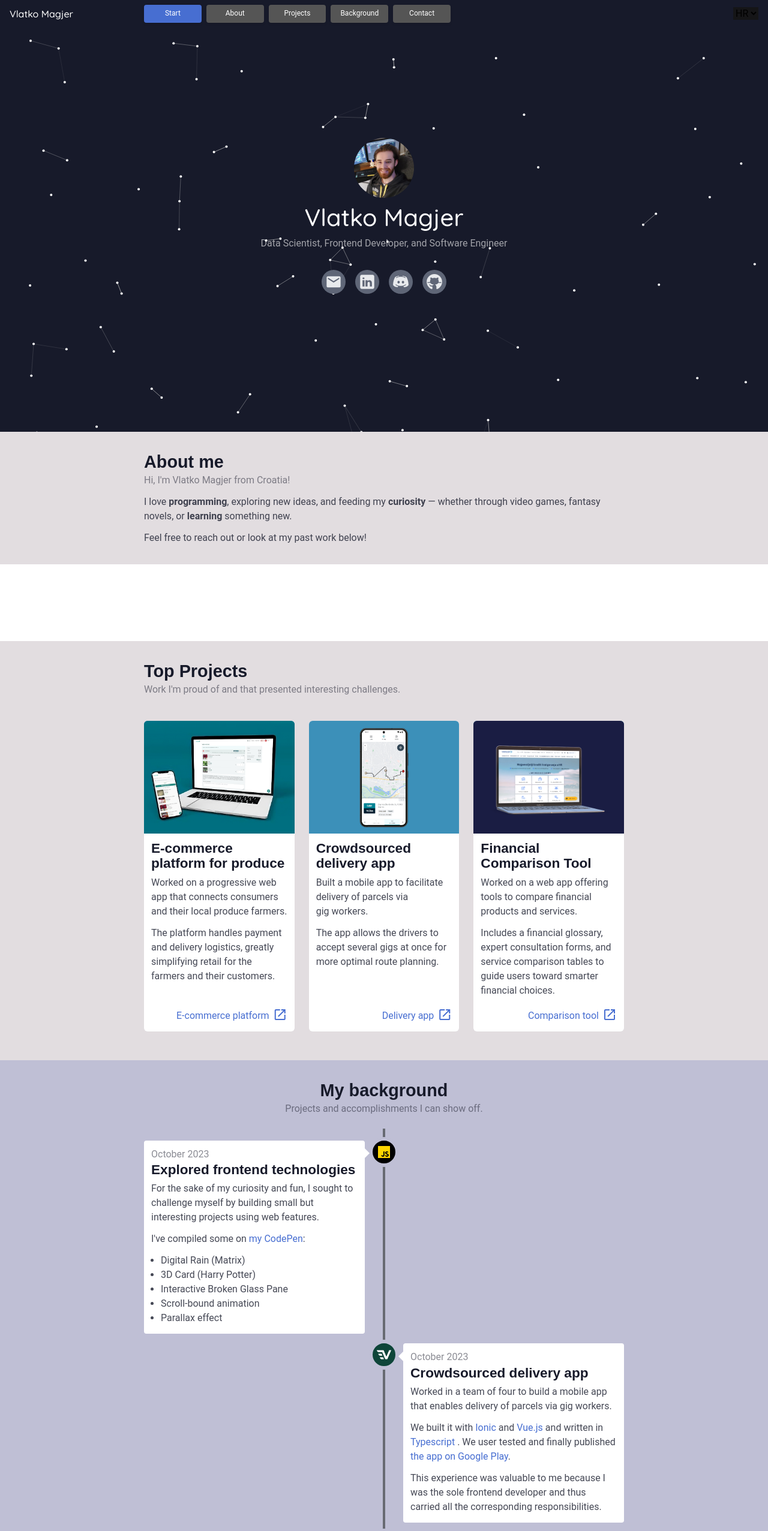
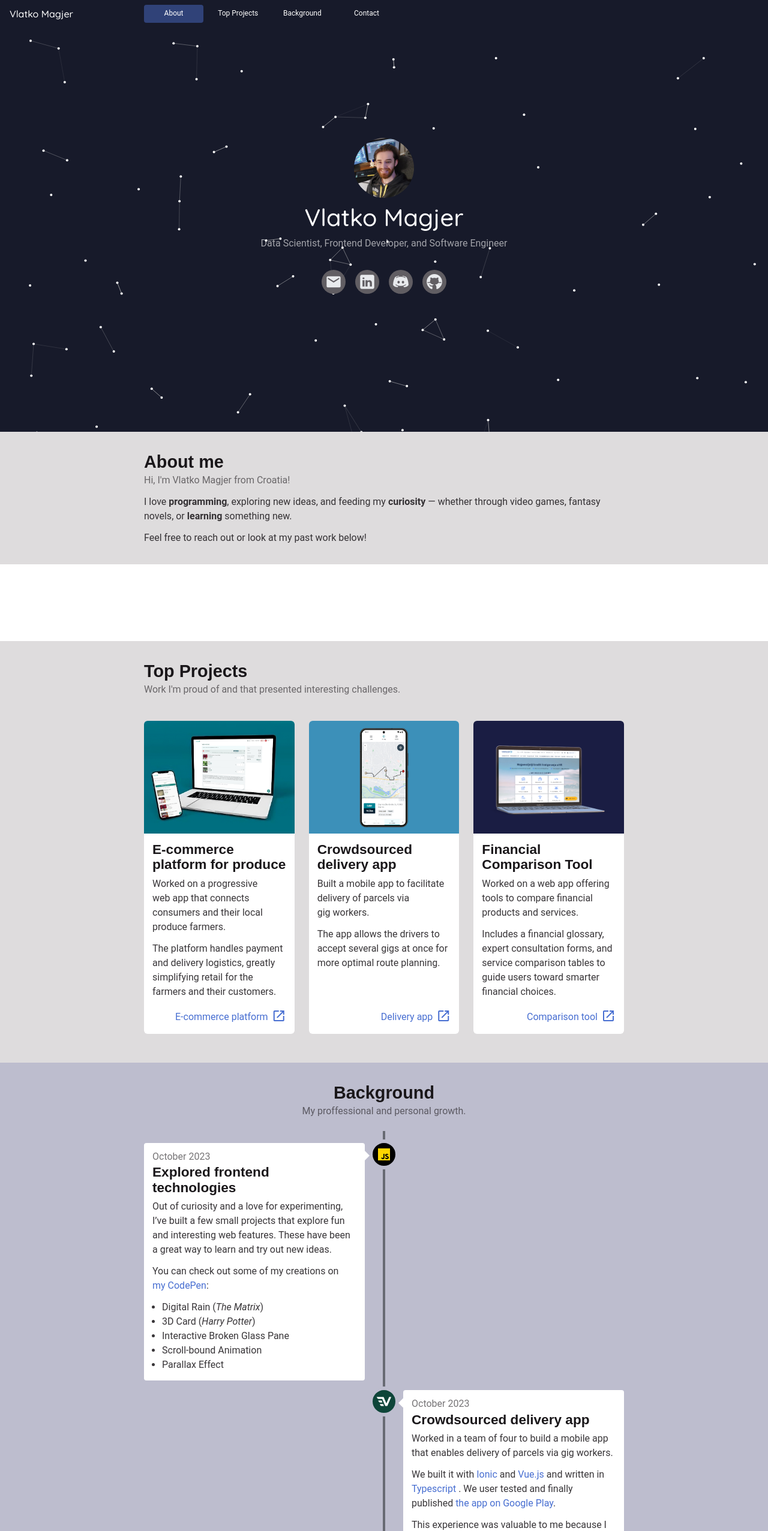
Before and after one commit to vmagjer/my-portfolio, a React (Vite) app: page / in a window 1280 px wide. Shown: the top 2553 px of the page at 60% size. Built offline with nearby package versions, Linux system fonts and the light colour scheme.

Commit message:
change colors ad some styling and some copy

```diff
--- a/src/components/Hyperlink.tsx
+++ b/src/components/Hyperlink.tsx
@@ -3,7 +3,7 @@ import styled from 'styled-components'
 
 type HyperlinkProps = {
   link: string
-  isExternal?: boolean
+  external?: boolean
   children?: ReactNode
   onDark?: boolean
   // eslint-disable-next-line @typescript-eslint/no-explicit-any
@@ -14,7 +14,7 @@ function Hyperlink({
   children,
   link,
   onDark = false,
-  isExternal = false,
+  external: isExternal = false,
   ...rest
 }: HyperlinkProps) {
   return (
@@ -33,10 +33,26 @@ function Hyperlink({
 export default Hyperlink
 
 const Root = styled.a<{ $onDark: boolean }>`
+  @property --offset {
+    syntax: '<length>';
+    inherits: false;
+    initial-value: 0px;
+  }
+
+  color: ${(props) =>
+    props.$onDark ? 'var(--color-dark-link)' : 'var(--color-link)'};
+
+  --offset: 0.15em;
+  text-underline-offset: var(--offset, 0.2em);
   text-decoration: none;
-  color: var(--color-link);
-  ${(props) => (props.$onDark ? 'color: var(--color-dark-link);' : '')}
-  &:hover {
+  text-decoration-color: transparent;
+  transition: --offset 300ms, text-decoration-color 300ms;
+
+  &:hover,
+  &:focus {
+    --offset: 0.3em;
     text-decoration: underline;
+    text-decoration-color: ${(props) =>
+      props.$onDark ? 'var(--color-dark-link)' : 'var(--color-link)'};
   }
 `
--- a/src/components/ProjectItem.tsx
+++ b/src/components/ProjectItem.tsx
@@ -56,7 +56,7 @@ const Body = styled.div`
   flex-direction: column;
   justify-content: space-between;
 
-  padding: 12px;
+  padding: 14px;
 
 `
 
--- a/src/components/TimelineItem.tsx
+++ b/src/components/TimelineItem.tsx
@@ -93,7 +93,7 @@ const Marker = styled.div<{ $color: string; $reverse?: boolean }>`
 
     width: 50px;
     height: 50px;
-    border: 6px solid #bfbfd5;
+    border: 6px solid  var(--neutral2-900);
     border-radius: 50%;
 
     background-color: ${(props) => props.$color ?? '#000'};
@@ -127,7 +127,7 @@ const Marker = styled.div<{ $color: string; $reverse?: boolean }>`
 
 const Content = styled.div<{ $reverse?: boolean }>`
   max-width: 50ch;
-  padding: 14px 12px;
+  padding: 14px 14px;
   border-radius: 0.25rem;
   position: relative;
 
--- a/src/components/layout/Footer.tsx
+++ b/src/components/layout/Footer.tsx
@@ -35,7 +35,7 @@ export default function Footer() {
           <FooterItem>Made by Vlatko Magjer</FooterItem>
           <FooterItem>
             Icons by &nbsp;
-            <Hyperlink link="https://icons8.com" isExternal onDark>
+            <Hyperlink link="https://icons8.com" external onDark>
               Icons8
             </Hyperlink>
           </FooterItem>
@@ -45,7 +45,7 @@ export default function Footer() {
   )
 }
 const Root = styled(Container)`
-  background-color: #151517;
+  background-color: #030306;
   color: rgba(255, 255, 255, 0.5);
   padding: 0 16px;
 `
--- a/src/components/layout/NavBar.tsx
+++ b/src/components/layout/NavBar.tsx
@@ -17,7 +17,7 @@ export default function NavBar({ items }: NavBarProps) {
 
   return (
     <Root>
-      <LeftContainer className='quicksand'>Vlatko Magjer</LeftContainer>
+      <LeftContainer className="quicksand">Vlatko Magjer</LeftContainer>
       <CenterContainer>
         <NavList>
           {items.map((item) => (
@@ -32,10 +32,10 @@ export default function NavBar({ items }: NavBarProps) {
         </NavList>
       </CenterContainer>
       <RightContainer>
-        <LanguageSelect name="language" id="">
+        {/* <LanguageSelect name="language" id="">
           <option value="HR">HR</option>
           <option value="EN">EN</option>
-        </LanguageSelect>
+        </LanguageSelect> */}
       </RightContainer>
     </Root>
   )
@@ -51,6 +51,8 @@ const Root = styled.div`
   background: var(--primary-100);
   color: #fff;
 
+  /* box-shadow: 0 4px 4px rgba(0, 0, 0, 0.1); */
+
   padding: 8px 16px;
   display: flex;
   justify-content: space-between;
@@ -59,43 +61,54 @@ const Root = styled.div`
 const CenterContainer = styled.div`
   flex-basis: 800px;
   max-width: 800px;
+  /* @media (min-width: 1100px) {
+
+  } */
 `
 
 const NavList = styled.div`
+  display: flex;
+  gap: 8px;
+
+  @media (min-width: 1100px) {
     display: inline-grid;
     grid-template-columns: repeat(5, 1fr);
-  gap: 8px;
-
+  }
 `
 
 const NavItem = styled.button<{ $active: boolean }>`
-  padding: 8px 16px;
+padding: 8px 12px;
 
 border: none;
 border-radius: 4px;
-  box-shadow: 0 2px 4px rgba(0, 0, 0, 0.1);
 
 ${({ $active }) =>
     $active
-      ? 'color: #fff; background:#476ed1'
-      : 'color: #fff; background: #555'};
+      ? 'color: #fff; background: var(--primary-300);'
+      : 'color: #fff; background: transparent;'};
 
 font-size: 0.75rem;
 cursor: pointer;
 
-  /* box-shadow: 0 0px 0px rgba(0, 0, 0, 0.1),
-    inset 0px 8px 2px -8px rgba(255, 255, 255, 0.5),
-    inset 0px -6px 2px -5px rgba(0, 0, 0, 0.5); */
-
 transition: all 0.2s ease-in-out;
 
-  /* ${({ $active }) =>
-    $active ? 'transform: translateY(8px);' : 'transform: translateY(0px);'} */
+&:hover {
+  ${({ $active }) =>
+      $active ? '' : 'color: #fff; background: var(--primary-200);'};
+  }
+
+  @media (min-width: 1100px) {
+    padding: 8px 16px;
+  }
 `
 const LeftContainer = styled.div`
   flex: 1;
   display: flex;
   align-items: center;
+
+  @media (max-width: 1100px) {
+    display: none;
+  }
 `
 const RightContainer = styled.div`
   flex: 1;
@@ -103,11 +116,3 @@ const RightContainer = styled.div`
   align-items: center;
   justify-content: end;
 `
-const LanguageSelect = styled.select`
-  border: none;
-  background: #151517;
-
-  option {
-    background: none;
-  }
-`
--- a/src/features/homeSections/BackgroundSection.tsx
+++ b/src/features/homeSections/BackgroundSection.tsx
@@ -28,18 +28,24 @@ const timelineItems: {
     content: (
       <>
         <p>
-          For the sake of my curiosity and fun, I sought to challenge myself by
-          building small but interesting projects using web features.{' '}
+          Out of curiosity and a love for experimenting, I’ve built a few small
+          projects that explore fun and interesting web features. These have
+          been a great way to learn and try out new ideas.
         </p>
         <p>
-          I&apos;ve compiled some on <Hyperlink link="">my CodePen</Hyperlink>:
+          You can check out some of my creations on{' '}
+          <Hyperlink link="https://codepen.io/Vlatko-Magjer" external>my CodePen</Hyperlink>:
         </p>
         <ul>
-          <li>Digital Rain (Matrix)</li>
-          <li>3D Card (Harry Potter)</li>
+          <li>
+            Digital Rain (<i>The Matrix</i>)
+          </li>
+          <li>
+            3D Card (<i>Harry Potter</i>)
+          </li>
           <li>Interactive Broken Glass Pane</li>
-          <li>Scroll-bound animation</li>
-          <li>Parallax effect</li>
+          <li>Scroll-bound Animation</li>
+          <li>Parallax Effect</li>
         </ul>
       </>
     ),
@@ -67,7 +73,8 @@ const timelineItems: {
         </p>
         <p>
           This experience was valuable to me because I was the sole frontend
-          developer and thus carried all the corresponding responsibilities.
+          developer and so carried the responsibility for organization,
+          communication and decision-making.
         </p>
       </>
     ),
@@ -105,7 +112,7 @@ const timelineItems: {
           at{' '}
           <Hyperlink link="https://www.fer.unizg.hr/en">
             University of Zagreb, Faculty of Electrical Engineering and
-            Computing (FER)
+            Computing (FER).
           </Hyperlink>
         </p>
         <p>Majored software engineering and information systems.</p>
@@ -157,11 +164,22 @@ const timelineItems: {
           Smart City Solutions.
         </p>
         <p>
-          The CMS was built in Blazor (C# and HTML) with SASS aiding in styling.
+          The CMS was built in{' '}
+          <Hyperlink
+            link="https://dotnet.microsoft.com/en-us/apps/aspnet/web-apps/blazor"
+            external
+          >
+            Blazor
+          </Hyperlink>{' '}
+          with{' '}
+          <Hyperlink link="https://sass-lang.com/" external>
+            Sass
+          </Hyperlink>{' '}
+          aiding in styling.
         </p>
         <p>
           Here I gained practical experience building a big project requiring
-          structure and systematic design.
+          systematic and scalable design.
         </p>
       </>
     ),
@@ -179,8 +197,11 @@ const timelineItems: {
           financial choices.
         </p>
         <p>
-          We built it with React.js on which I coached a colleague during
-          development.
+          We built{' '}
+          <Hyperlink external link="https://www.moj-bankar.hr/">
+            the financing tool
+          </Hyperlink>{' '}
+          with React.js on which I coached a colleague during development.
         </p>
       </>
     ),
@@ -193,9 +214,12 @@ const timelineItems: {
     content: (
       <>
         <p>
-          Built a web portfolio featuring a gallery and map-based library of
-          architecture projects, along with an image editor integrated into the
-          contact form.
+          Built a{' '}
+          <Hyperlink external link="https://www.blok-a3.hr/">
+            web portfolio
+          </Hyperlink>{' '}
+          featuring a gallery and map-based library of architecture projects,
+          along with an image editor integrated into the contact form.
         </p>
         <p>
           Developed using React.js, this project marked my first role as a
@@ -215,7 +239,7 @@ const timelineItems: {
           at{' '}
           <Hyperlink link="https://www.fer.unizg.hr/en">
             University of Zagreb, Faculty of Electrical Engineering and
-            Computing (FER)
+            Computing (FER).
           </Hyperlink>
         </p>
         <p>Majored software engineering and information systems.</p>
@@ -271,11 +295,12 @@ const timelineItems: {
     ),
   },
 ]
+
 function BackgroundSection({ ...rest }: BackgroundSectionProps) {
   return (
     <Root {...rest}>
-      <SectionTitle>My background</SectionTitle>
-      <Subtitle>Projects and accomplishments I can show off.</Subtitle>
+      <SectionTitle>Background</SectionTitle>
+      <Subtitle>My proffessional and personal growth.</Subtitle>
       <Timeline items={timelineItems} />
     </Root>
   )
@@ -287,7 +312,7 @@ export default BackgroundSection
 const Root = styled(Container)`
   z-index: 1;
   padding: 32px 16px 48px;
-  background-color: #bfbfd5;
+  background-color: var(--neutral2-900);
 `
 
 const SectionTitle = styled.h2`
--- a/src/features/homeSections/ContactSection.tsx
+++ b/src/features/homeSections/ContactSection.tsx
@@ -12,11 +12,17 @@ function ContactSection({ ...rest }: ContactSectionProps) {
   return (
     <Root {...rest}>
       <Wrapper>
+        <AvatarWithBuble>
+          <Bubble>
+            <p>Send me a massage!</p>
+          </Bubble>
+          <img  src={profileImage} />
+        </AvatarWithBuble>
         <div>
           <ul>
             {data.contactInfo.map((ci) => (
               <li key={ci.name}>
-                <ContactItem link={ci.link} isExternal onDark>
+                <ContactItem link={ci.link} external onDark>
                   <img src={ci.image} alt="" />
                   {ci.text}
                 </ContactItem>
@@ -24,12 +30,6 @@ function ContactSection({ ...rest }: ContactSectionProps) {
             ))}
           </ul>
         </div>
-        <AvatarWithBuble>
-          <Bubble>
-            <p>Give me a holler!</p>
-          </Bubble>
-          <img  src={profileImage} />
-        </AvatarWithBuble>
       </Wrapper>
     </Root>
   )
@@ -38,10 +38,12 @@ function ContactSection({ ...rest }: ContactSectionProps) {
 export default ContactSection
 
 const Root = styled(Container)`
-  background-color: #27272e;
+  background-color: #09090d;
+  /* background-color: var(--neutral-100); */
   color: white;
 
   padding: 0 16px;
+
 `
 
 const Wrapper = styled.section`
@@ -84,6 +86,8 @@ const AvatarWithBuble = styled.div`
   display: flex;
   align-items: start;
   gap: 8px;
+
+  pointer-events: none;
 
   img {
     width: 100px;
--- a/src/pages/Home.tsx
+++ b/src/pages/Home.tsx
@@ -7,12 +7,12 @@ import HeroSection from '../features/homeSections/HeroSection'
 import ProjectsSection from '../features/homeSections/ProjectsSection'
 import styled from 'styled-components'
 
-type SectionID = 'hello' | 'about' | 'projects' | 'background' | 'contact'
+type SectionID =  'about' | 'projects' | 'background' | 'contact'
 // store the section ids here for navigation jumps
 const sections: Record<SectionID, SectionType> = {
-  hello: { id: 'hello', title: 'Start' }, // catch attention
+  // hello: { id: 'hello', title: 'Vlatko' }, // catch attention
   about: { id: 'about', title: 'About' }, // convey approachability, passion, personality
-  projects: { id: 'projects', title: 'Projects' }, // impress with experience
+  projects: { id: 'projects', title: 'Top Projects' }, // impress with experience
   background: { id: 'background', title: 'Background' }, // prove experience, knowledge
   contact: { id: 'contact', title: 'Contact' }, // simplify work of user
 }
@@ -22,9 +22,9 @@ export default function HomePage() {
     <Root>
       <NavBar items={Object.values(sections)}></NavBar>
 
-      <HeroSection id={sections.hello.id} />
+      <HeroSection id={sections.about.id} />
 
-      <AboutSection id={sections.about.id}>
+      <AboutSection >
         <Title>About me</Title>
         <Subtitle>Hi, I&apos;m Vlatko Magjer from Croatia!</Subtitle>
         <p>
--- a/src/styles/colors.css
+++ b/src/styles/colors.css
@@ -37,6 +37,18 @@
   --neutral-800: #c4bdc3;
   --neutral-900: #e2dde0;
 
+  --neutral-100: #1a171a;
+  --neutral-200: #1d1d21;
+  --neutral-300: #28282f;
+  --neutral-400: #444248;
+  --neutral-500: #615e63;
+  --neutral-600: #7f7b80;
+  --neutral-700: #9e9a9d;
+  --neutral-800: #bbbbbe;
+  --neutral-900: #dedcdd;
+
+  --neutral2-900: #bdbdce;
+
   --white: white;
   --black: black;
 }
@@ -45,9 +57,9 @@
 :root {
   --color-dark-bg: var(--primary-100);
 
-  --color-title: var(--primary-100);
-  --color-subtitle: rgba(from var(--color-title) r g b / 50%);
-  --color-body: rgba(from var(--color-title) r g b / 80%);
+  --color-title: var(--neutral-100);
+  --color-subtitle: rgba(from var(--color-title) r g b / 60%);
+  --color-body: rgba(from var(--color-title) r g b / 87%);
   --color-link: var(--primary-500);
 
   --color-dark-title: var(--white);
@@ -59,14 +71,4 @@
   --color-button-default-text: #000;
   --color-button-active-bg: #000;
   --color-button-active-text: #000;
-
-  --color-section-1-bg: #000;
-  --color-section-2-bg: #000;
-  --color-section-3-bg: #000;
-  --color-section-1-title: #000;
-  --color-section-2-title: #000;
-  --color-section-3-title: #000;
-  --color-section-1-body: #000;
-  --color-section-2-body: #000;
-  --color-section-3-body: #000;
 }
```
Lines whose indentation alone changed are shown as unchanged.
